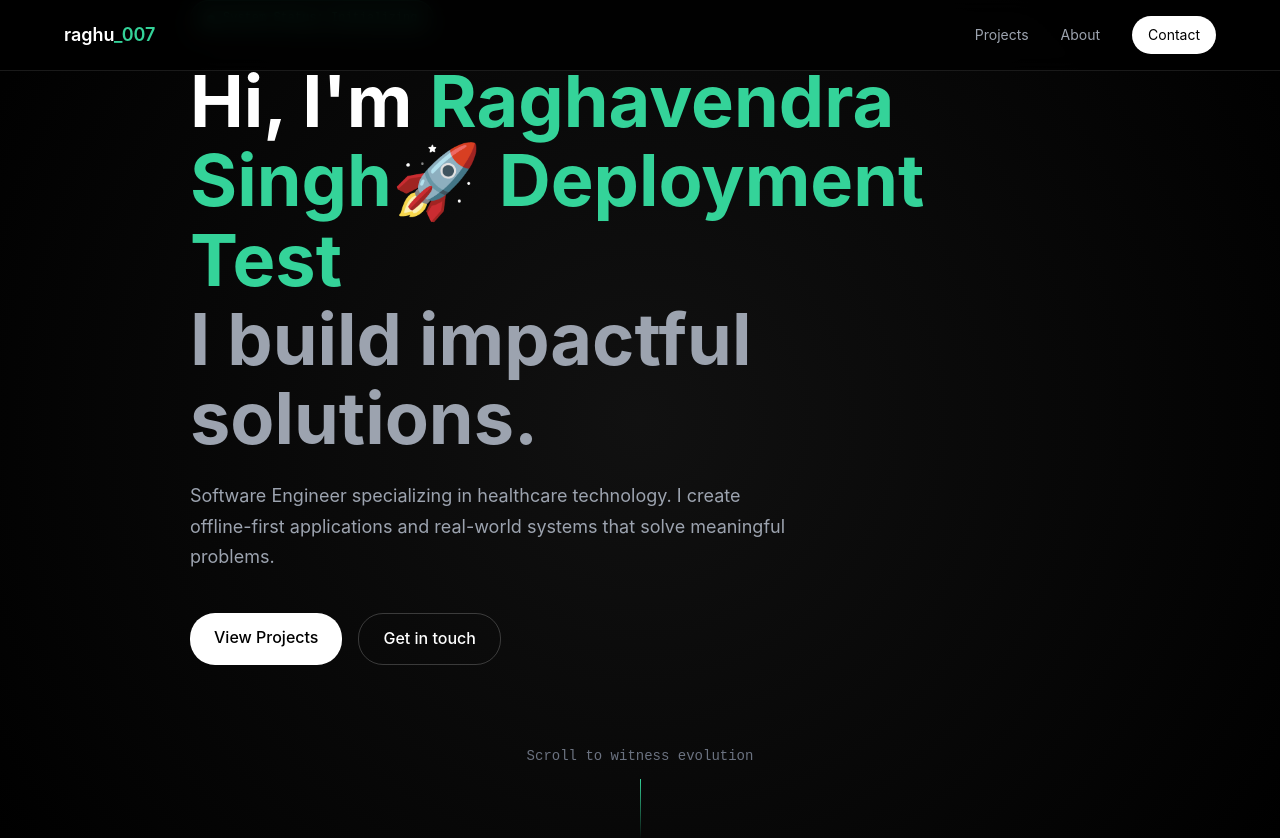
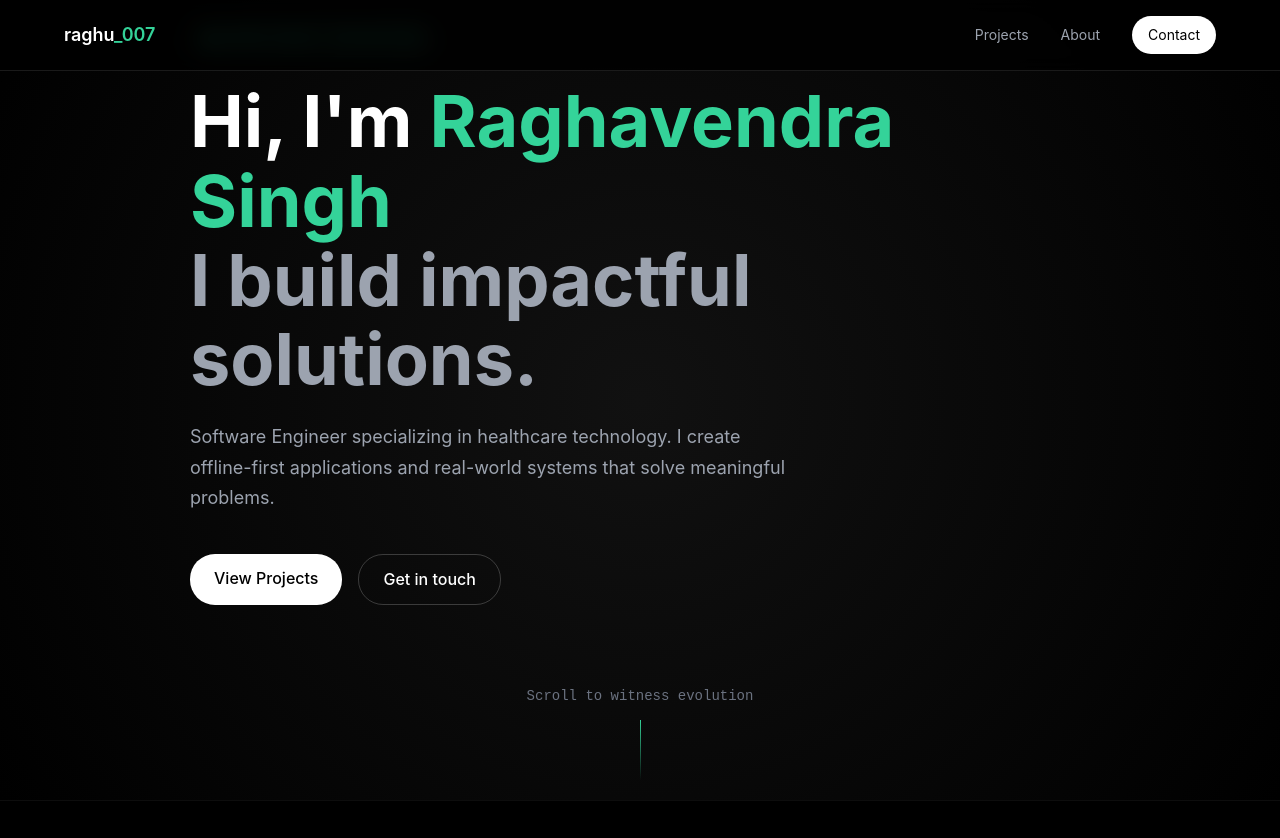
Before and after one commit to raghavendrashivam474/evolution-portfolio, a React (Vite) app: page / in a window 1280 px wide. Shown: the top 838 px of the page. Built offline with nearby package versions, Linux system fonts and the light colour scheme.

Commit message:
Remove deployment test text

```diff
--- a/src/components/Human.jsx
+++ b/src/components/Human.jsx
@@ -42,7 +42,7 @@ export default function Human() {
 
         {/* Heading */}
         <h1 style={{ fontSize: 'clamp(40px, 8vw, 72px)', fontWeight: 700, marginBottom: '24px', lineHeight: 1.1 }}>
-          Hi, I'm <span style={{ color: '#34d399' }}>Raghavendra Singh🚀 Deployment Test</span>
+          Hi, I'm <span style={{ color: '#34d399' }}>Raghavendra Singh</span>
           <br />
           <span style={{ color: '#9ca3af' }}>I build impactful solutions.</span>
         </h1>
```
